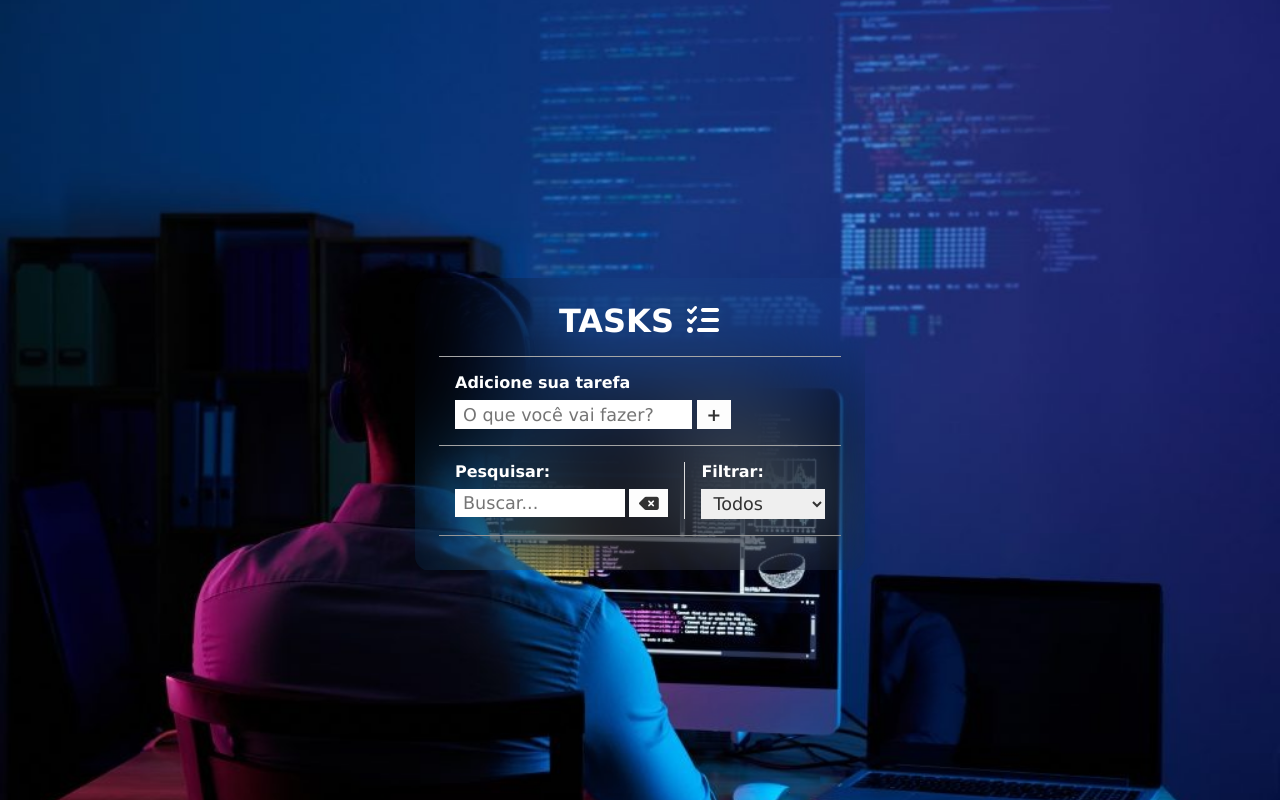
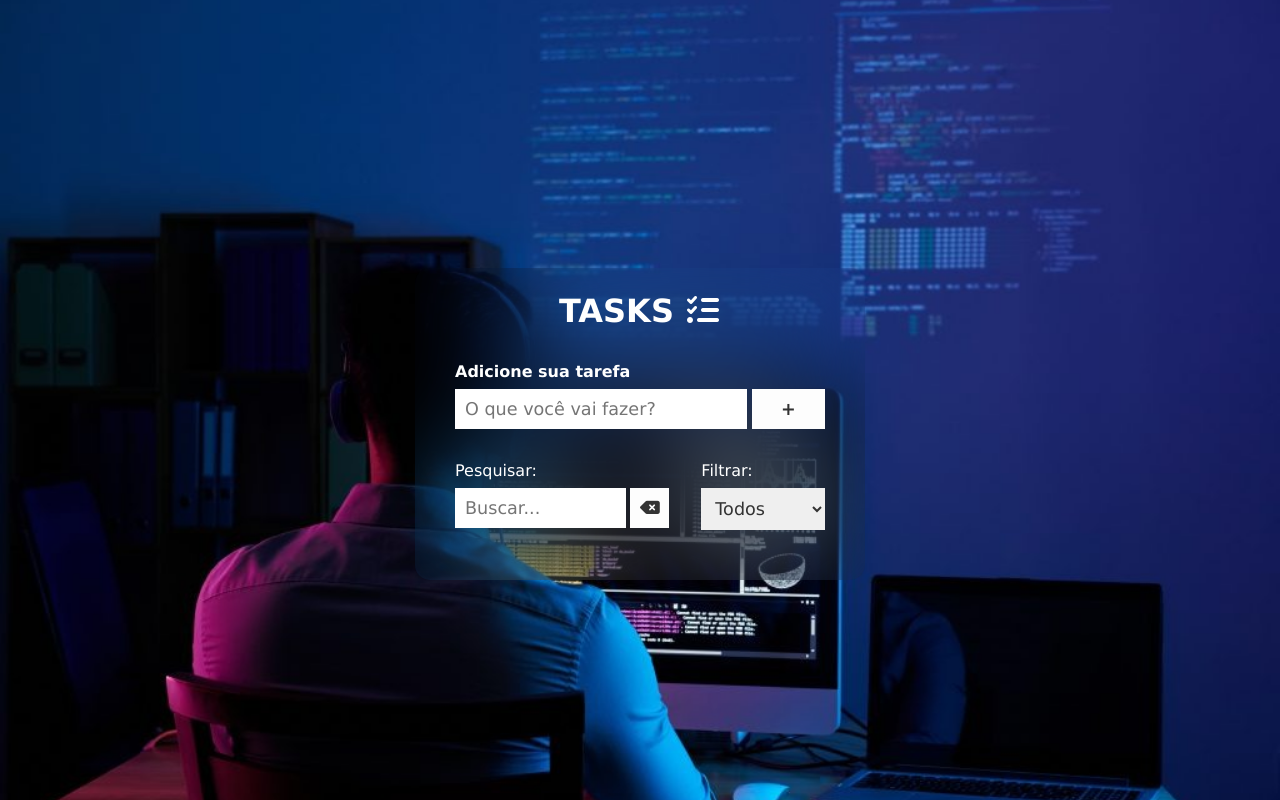
Before and after one commit to gust17x/task-list, a plain HTML site: page index.html in a window 1280 px wide. Drawn offline with Linux system fonts and the light colour scheme.

Commit message:
Atualizando styles

```diff
--- a/css/styles.css
+++ b/css/styles.css
@@ -50,7 +50,7 @@ button i {
 
 input,
 select {
-  padding: 0.25rem 0.5rem;
+  padding: 10px;
   color: #333;
   outline: none;
   border: 0;
@@ -82,14 +82,13 @@ option{
 .todo-container header {
   text-align: center;
   padding: 0 1rem 1rem;
-  border-bottom: 1px solid rgb(166, 166, 166);
+
 }
 
 /* Todo Form */
 #todo-form,
 #edit-form {
   padding: 1rem;
-  border-bottom: 1px solid rgb(163, 163, 163);
 }
 
 #todo-form p,
@@ -104,8 +103,11 @@ option{
 
 .form-control input {
   margin-right: 0.3rem;
+  width: 80%;
 }
-
+.form-control button{
+  width: 20%;
+}
 #cancel-edit-btn {
   margin-top: 1rem;
   color: #444;
@@ -114,16 +116,15 @@ option{
 /* Todo Toolbar */
 #toolbar {
   padding: 1rem;
-  border-bottom: 1px solid rgb(149, 149, 149);
+  border-bottom: 1px solid linear-gradient(to right, transparent, black, transparent);
   display: flex;
+
 }
 
 #toolbar h4 {
   margin-bottom: 0.5rem;
 }
-
 #search {
-  border-right: 1px solid #ddd;
   padding-right: 1rem;
   margin-right: 1rem;
   width: 65%;
@@ -204,3 +205,7 @@ option{
       padding: 5px;
     }
 }
+
+h4, p{
+  font-weight: 100;
+}
```
